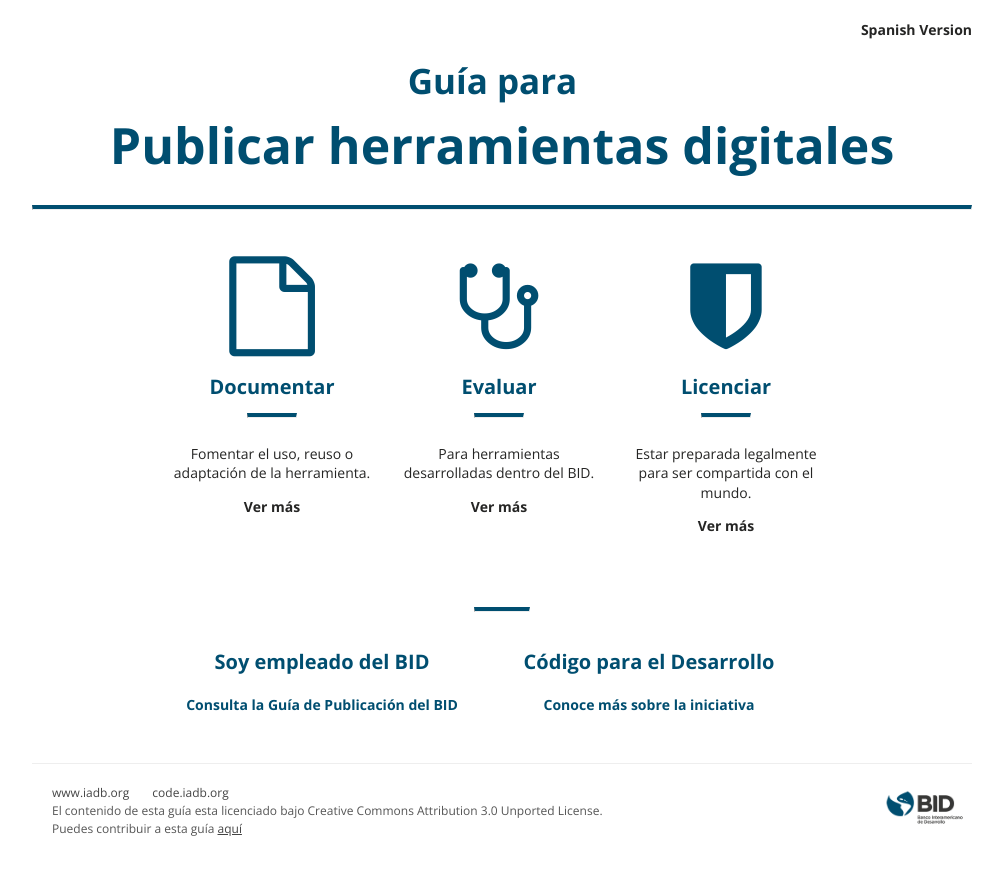
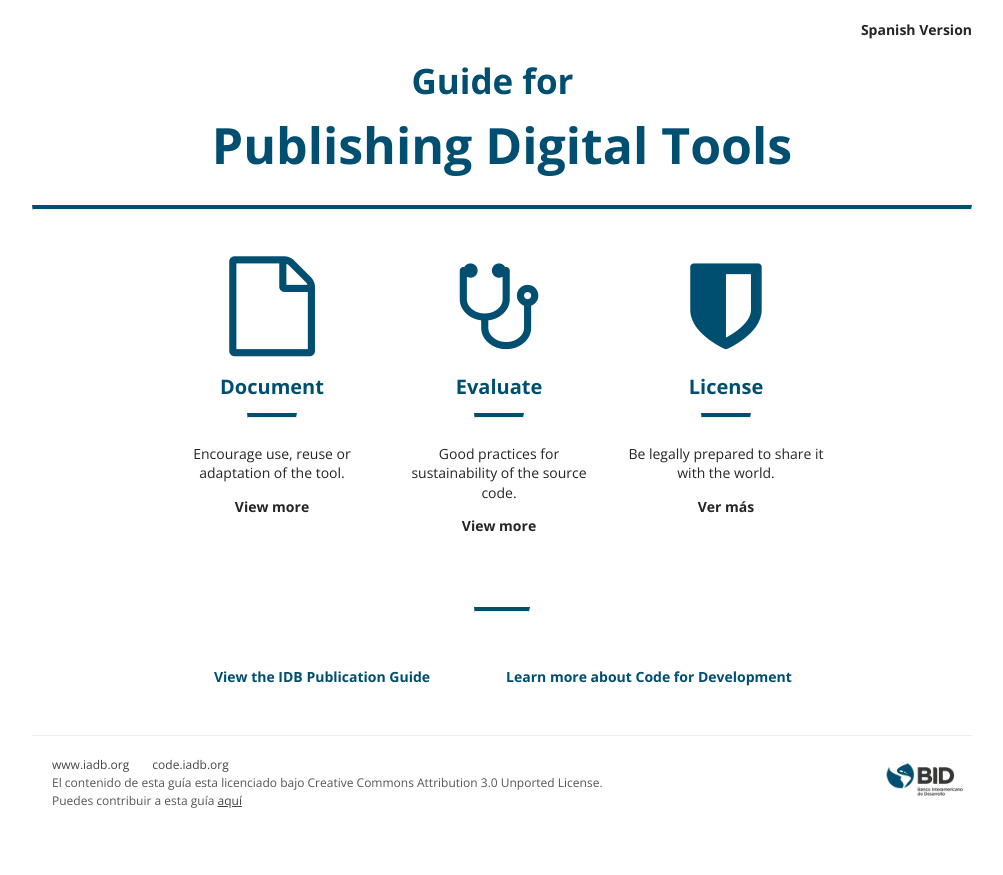
Before and after one commit to EL-BID/guia-de-publicacion, a Jekyll site: the page built from en/index.html, in a window 1280 px wide. Shown: the top 875 px of the page, without its empty margins (138-1141 px from the left). Built offline with Jekyll 4.4.1, drawn with Linux system fonts in a browser that asks for light colours.

Commit message:
traducción de index

```diff
--- a/en/index.html
+++ b/en/index.html
@@ -15,7 +15,7 @@ lang: en
     {% endif %}
   </li>
 </ol>
-<h1><span>Guía para</span><br/>Publicar herramientas digitales</h1>
+<h1><span>Guide for</span><br/>Publishing Digital Tools</h1>
 <hr/>
 <ul class="triptych situations clearfix">
   <li class="whatever">
@@ -23,16 +23,16 @@ lang: en
       <div class="icon">
         <span><i class="fa fa-file-o" aria-hidden="true"></i></span>
       </div>
-      <h3>Documentar</h3>
+      <h3>Document</h3>
       <div class="triptych-div">
         <hr/>
       </div>
     </a>
     <p>
-      Fomentar el uso, reuso o adaptación de la herramienta.
+      Encourage use, reuse or adaptation of the tool.
     </p>
     <p>
-      <a href="../documents/en/documentacion/">Ver más</a> </p>
+      <a href="../documents/en/documentacion/">View more</a> </p>
 
   </li>
 
@@ -42,29 +42,29 @@ lang: en
       <div class="icon">
         <span><i class="fa fa-stethoscope" aria-hidden="true"></i></span>
       </div>
-      <h3>Evaluar</h3>
+      <h3>Evaluate</h3>
       <div class="triptych-div">
         <hr/>
       </div>
     </a>
     <p>
-      Para herramientas desarrolladas dentro del BID.
+      Good practices for sustainability of the source code.
     </p>
     <p>
-      <a href="../documents/en/evaluacion/">Ver más</a> </p>
+      <a href="../documents/en/evaluacion/">View more</a> </p>
   </li>
   <li class="whatever">
     <a href="../documents/en/licenciamiento/">
       <div class="icon">
         <span><i class="fa fa-shield" aria-hidden="true"></i></span>
       </div>
-      <h3>Licenciar</h3>
+      <h3>License</h3>
       <div class="triptych-div">
         <hr/>
       </div>
     </a>
     <p>
-      Estar preparada legalmente para ser compartida con el mundo.
+      Be legally prepared to share it with the world.
     </p>
     <p>
       <a href="../documents/en/licenciamiento/">Ver más</a> </p>
@@ -81,13 +81,13 @@ lang: en
 <ul class="dualych see-more clearfix">
   <li>
 
-    <h3>Soy empleado del BID </h3>
-    <h4><a href="../documents/pages/en/guia/">Consulta la Guía de Publicación del BID</a></h4>
+
+    <h4><a href="../documents/pages/en/guia/">View the IDB Publication Guide</a></h4>
   </li>
 
   <li>
 
-    <h3>Código para el Desarrollo</h3>
-    <h4><a href="../documents/pages/en/about">Conoce más sobre la iniciativa</a></h4>
+
+    <h4><a href="../documents/pages/en/about">Learn more about Code for Development</a></h4>
   </li>
 </ul>
```
